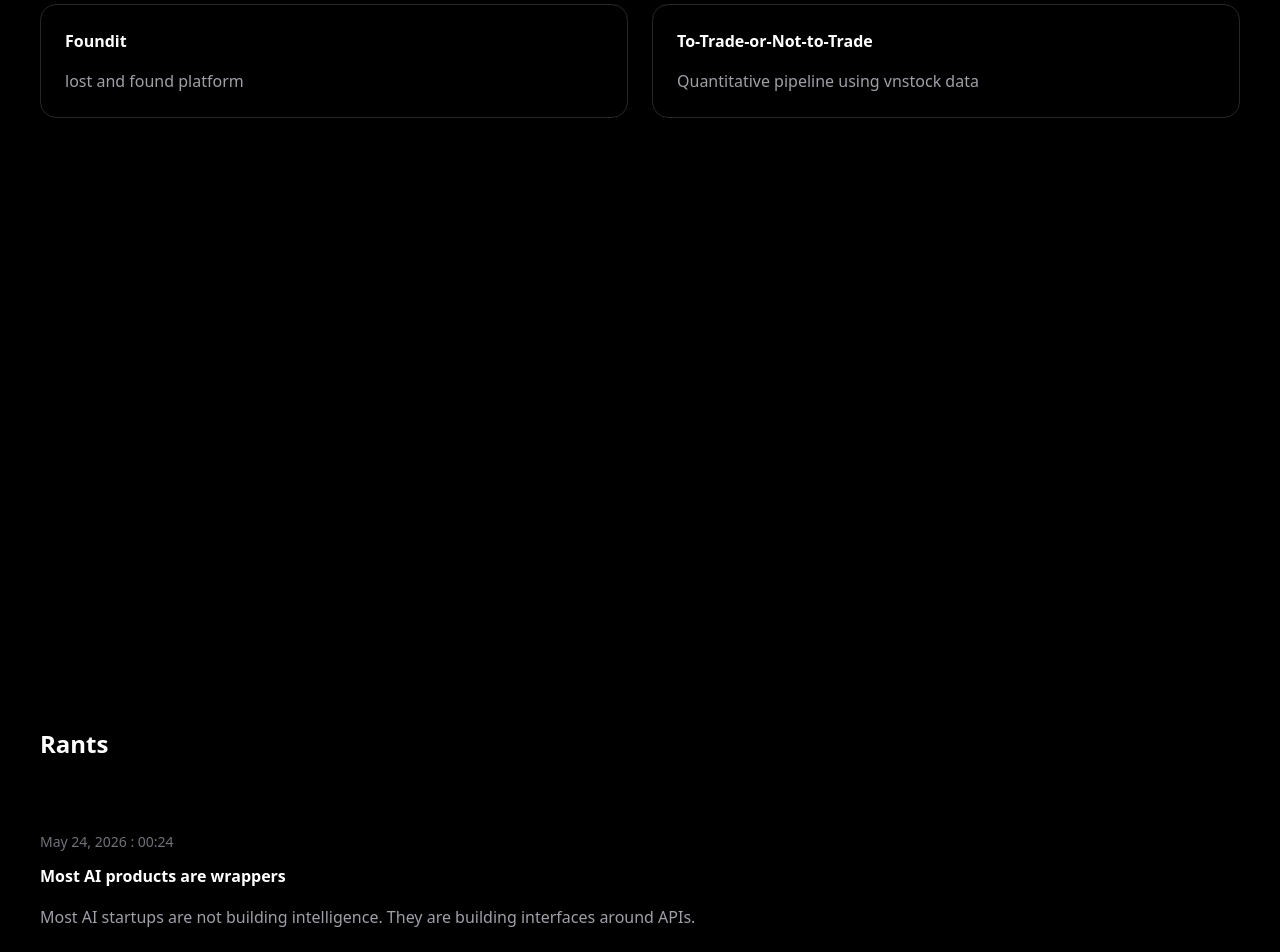
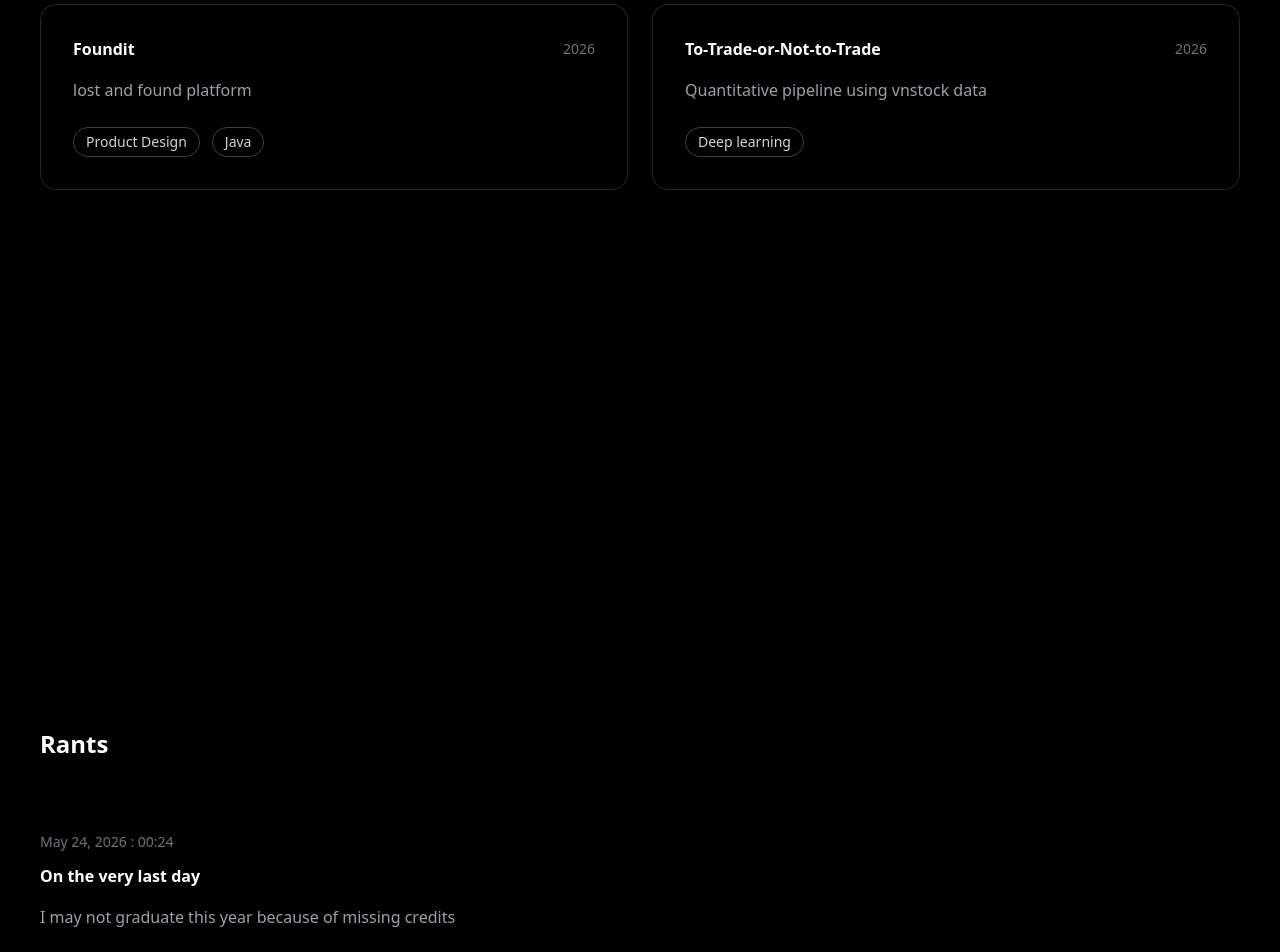
Before and after one commit to Lilvutra/lilvutra.github.io, a Next.js app: page / in a window 1280 px wide. Shown: the part 1800-2752 px from the top of the page. Built offline with nearby package versions, Linux system fonts and the light colour scheme.

Commit message:
fix format ç

```diff
--- a/components/About.tsx
+++ b/components/About.tsx
@@ -9,7 +9,7 @@ export default function About() {
       </h2>
 
       <p className="text-zinc-400 max-w-3xl text-lg">
-        I build AI systems and full-stack products.
+        Hello, I love to build AI systems and full-stack products.
       </p>
     </section>
   )
--- a/components/Hero.tsx
+++ b/components/Hero.tsx
@@ -15,7 +15,7 @@ export default function Hero() {
         </h1>
 
         <p className="text-zinc-400 mt-4 text-xl">
-        I love to learn about systems, AI and math models
+        I love to learn about almost many things, but mostly intrigued with AI and models
         </p>
       </motion.div>
     </section>
--- a/components/ProjectCard.tsx
+++ b/components/ProjectCard.tsx
@@ -1,21 +1,44 @@
 type Props = {
   title: string
   description: string
+  year: string
+  tags: string[]
 }
 
 export default function ProjectCard({
   title,
   description,
+  year,
+  tags,
 }: Props) {
   return (
-    <div className="border border-zinc-800 p-6 rounded-2xl">
-      <h3 className="text-1xl font-bold">
-        {title}
-      </h3>
+    <div className="border border-zinc-800 rounded-2xl p-8">
 
-      <p className="text-zinc-400 mt-4">
+      <div className="flex justify-between items-center mb-4">
+        <h3 className="text-1xl font-bold">
+          {title}
+        </h3>
+
+        <span className="text-sm text-zinc-500">
+          {year}
+        </span>
+      </div>
+
+      <p className="text-zinc-400 leading-relaxed mb-6">
         {description}
       </p>
+
+      <div className="flex flex-wrap gap-3">
+        {tags.map((tag) => (
+          <span
+            key={tag}
+            className="text-sm px-3 py-1 rounded-full border border-zinc-700 text-zinc-300"
+          >
+            {tag}
+          </span>
+        ))}
+      </div>
+
     </div>
   )
 }
--- a/components/Projects.tsx
+++ b/components/Projects.tsx
@@ -17,6 +17,8 @@ export default function Projects() {
             key={project.title}
             title={project.title}
             description={project.description}
+            year={project.year}
+            tags={project.tags}
           />
         ))}
       </div>
--- a/data/projects.ts
+++ b/data/projects.ts
@@ -2,9 +2,13 @@ export const projects = [
   {
     title: "Foundit",
     description: "lost and found platform",
+    year: "2026",
+    tags: ["Product Design", "Java" ]
   },
   {
     title: "To-Trade-or-Not-to-Trade",
     description: "Quantitative pipeline using vnstock data",
+    year: "2026",
+    tags: ["Deep learning"]
   },
 ]
--- a/data/rants.ts
+++ b/data/rants.ts
@@ -1,8 +1,8 @@
 export const rants = [
   {
-    title: "Most AI products are wrappers",
+    title: "On the very last day",
     content:
-      "Most AI startups are not building intelligence. They are building interfaces around APIs.",
+      "I may not graduate this year because of missing credits",
     date: "May 24, 2026",
     time: "00:24"
   },
```
